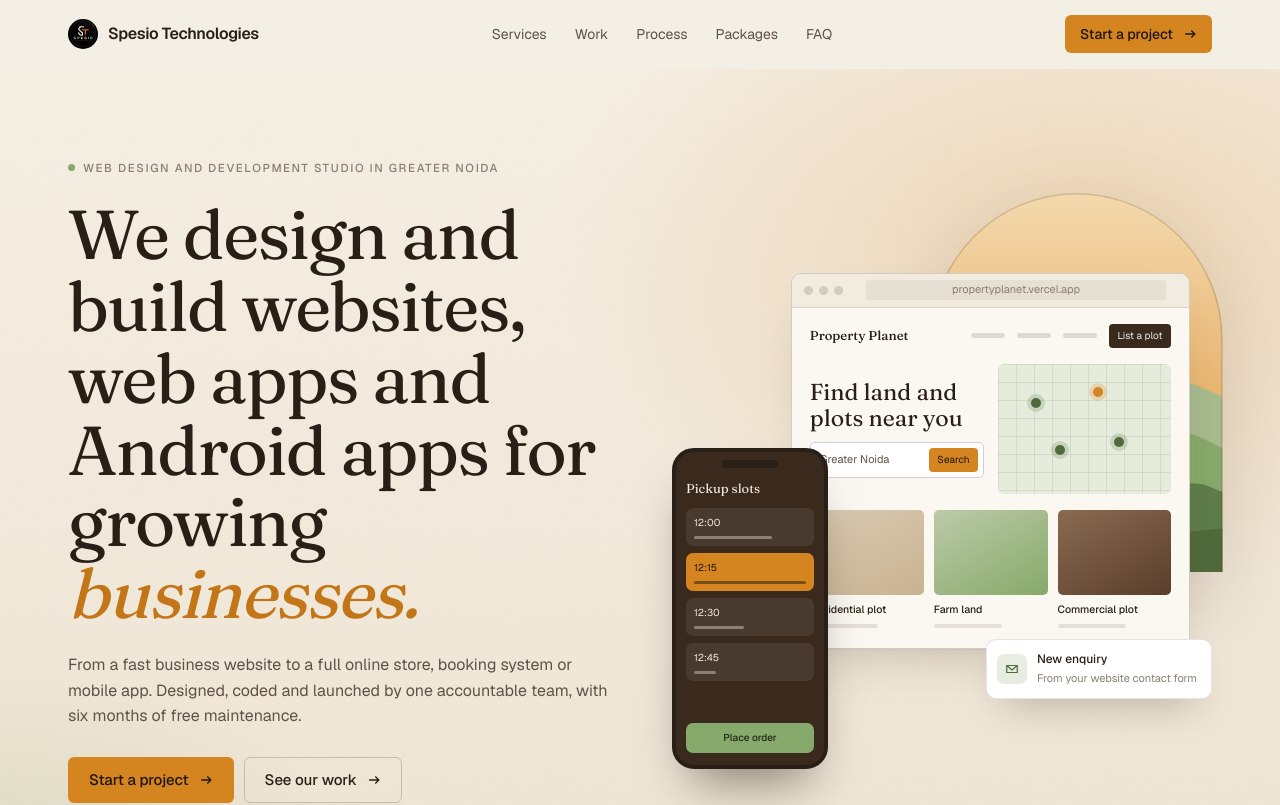
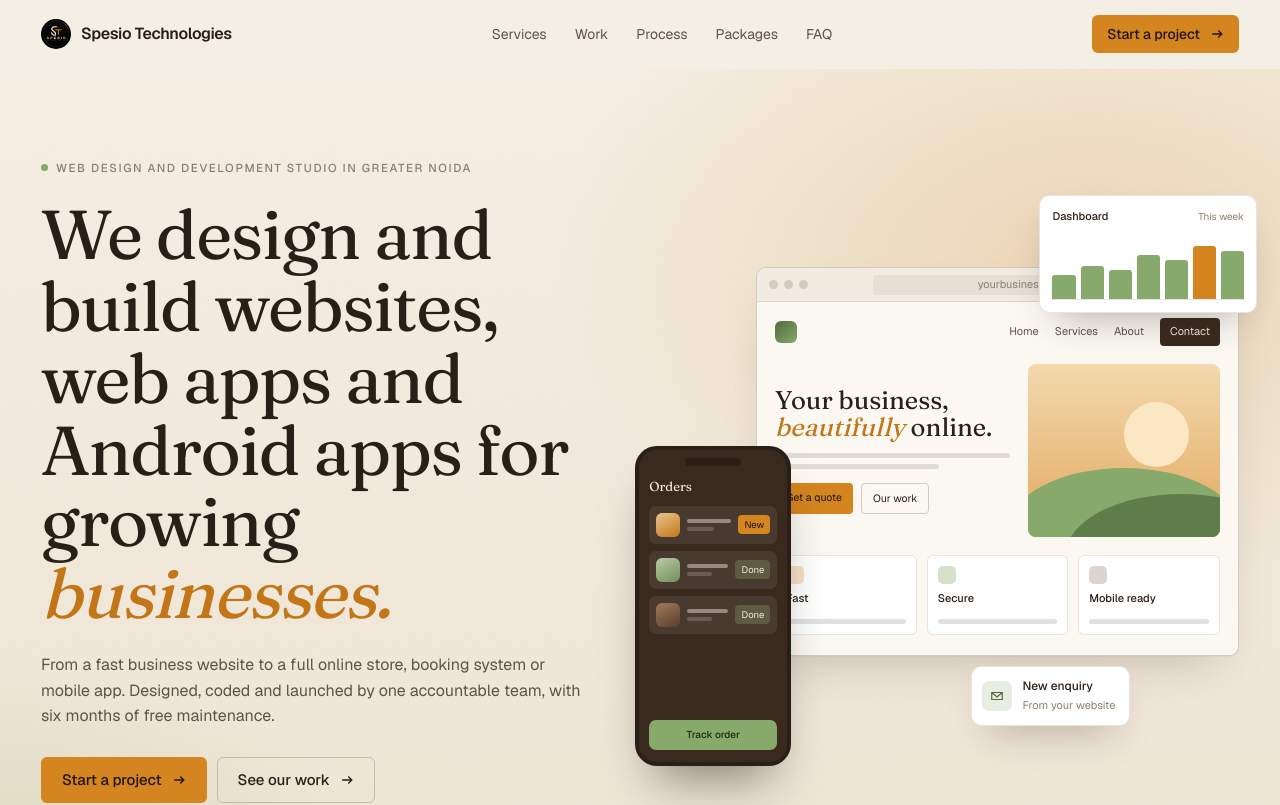
Before and after one commit to SoaibAkhtar321/Spesio-Technologies, a React (Vite) app: page / in a window 1280 px wide. Shown: the top 805 px of the page. Built offline with nearby package versions, Linux system fonts and the light colour scheme.

Commit message:
General hero illustration

```diff
--- a/src/components/Mockups.tsx
+++ b/src/components/Mockups.tsx
@@ -22,44 +22,45 @@ export function BrowserFrame({ url, children, className = '' }: { url: string; c
   );
 }
 
-/** Hero composite: a property website, a food-ordering app and an enquiry notification. */
+/** Hero composite: a general business website, a mobile app and an admin dashboard working together. */
 export function HeroComposite() {
   return (
-    <div className="composite" role="img" aria-label="Illustration of a property website in a browser, an Android food ordering app on a phone, and a new enquiry notification">
-      <BrowserFrame url="propertyplanet.vercel.app" className="composite__browser">
-        <div className="mini-site">
-          <div className="mini-site__nav">
-            <b>Property Planet</b>
-            <span />
-            <span />
-            <span />
-            <em>List a plot</em>
+    <div className="composite" role="img" aria-label="Illustration of a business website, a mobile app and an admin dashboard built by Spesio Technologies">
+      <BrowserFrame url="yourbusiness.com" className="composite__browser">
+        <div className="gsite">
+          <div className="gsite__nav">
+            <span className="gsite__logo" />
+            <span>Home</span>
+            <span>Services</span>
+            <span>About</span>
+            <em>Contact</em>
           </div>
-          <div className="mini-site__hero">
+          <div className="gsite__hero">
             <div>
-              <p className="mini-site__h">Find land and plots near you</p>
-              <div className="mini-site__search">
-                <span>Greater Noida</span>
-                <em>Search</em>
+              <p className="gsite__h">
+                Your business,
+                <br />
+                <i>beautifully</i> online.
+              </p>
+              <span className="gsite__p" />
+              <span className="gsite__p short" />
+              <div className="gsite__btns">
+                <em>Get a quote</em>
+                <span>Our work</span>
               </div>
             </div>
-            <div className="mini-map">
-              {[
-                [22, 30],
-                [58, 22],
-                [70, 60],
-                [36, 66],
-              ].map(([x, y], i) => (
-                <i key={i} style={{ left: `${x}%`, top: `${y}%` }} />
-              ))}
+            <div className="gsite__img">
+              <span className="sun" />
+              <span className="hill h1" />
+              <span className="hill h2" />
             </div>
           </div>
-          <div className="mini-site__cards">
-            {['Residential plot', 'Farm land', 'Commercial plot'].map((t) => (
+          <div className="gsite__cards">
+            {['Fast', 'Secure', 'Mobile ready'].map((t, i) => (
               <div key={t}>
-                <span className="mini-site__thumb" />
+                <span className={`gsite__icon c${i}`} />
                 <b>{t}</b>
-                <span className="mini-site__line" />
+                <span className="gsite__p" />
               </div>
             ))}
           </div>
@@ -68,14 +69,30 @@ export function HeroComposite() {
 
       <div className="phone composite__phone" aria-hidden="true">
         <div className="phone__notch" />
-        <p className="phone__title">Pickup slots</p>
-        {['12:00', '12:15', '12:30', '12:45'].map((t, i) => (
-          <div key={t} className={`phone__slot${i === 1 ? ' is-active' : ''}`}>
-            <span>{t}</span>
-            <i style={{ width: `${[70, 100, 45, 20][i]}%` }} />
+        <p className="phone__title">Orders</p>
+        {[0, 1, 2].map((i) => (
+          <div key={i} className="gapp__row">
+            <span className={`gapp__img c${i}`} />
+            <span className="gapp__lines">
+              <i />
+              <i className="short" />
+            </span>
+            <em className={i === 0 ? 'new' : ''}>{i === 0 ? 'New' : 'Done'}</em>
           </div>
         ))}
-        <div className="phone__cta">Place order</div>
+        <div className="phone__cta">Track order</div>
+      </div>
+
+      <div className="dash composite__dash" aria-hidden="true">
+        <div className="dash__head">
+          <b>Dashboard</b>
+          <small>This week</small>
+        </div>
+        <div className="dash__bars">
+          {[38, 52, 46, 70, 62, 84, 76].map((h, i) => (
+            <i key={i} style={{ height: `${h}%` }} />
+          ))}
+        </div>
       </div>
 
       <div className="toast composite__toast" aria-hidden="true">
@@ -86,7 +103,7 @@ export function HeroComposite() {
         </span>
         <span>
           <b>New enquiry</b>
-          <small>From your website contact form</small>
+          <small>From your website</small>
         </span>
       </div>
     </div>
--- a/src/index.css
+++ b/src/index.css
@@ -609,3 +609,68 @@ a.channel:hover b { color: var(--walnut-2); }
   .hero-arch { width: 54%; right: -2%; }
 }
 .ec__motif { aspect-ratio: 3 / 4; width: 70%; justify-self: center; border-radius: 999px 999px 6px 6px; background: radial-gradient(rgba(255, 255, 255, 0.6) 1px, transparent 1.5px) 0 0 / 7px 7px, linear-gradient(170deg, #f6ead8, #d9b98c); border: 1px solid rgba(90, 62, 43, 0.15); }
+/* Wider layout: use more of large screens, keep a comfortable edge on small ones. */
+:root { --maxw: 1360px; --gutter: clamp(20px, 3.2vw, 56px); }
+
+@media (min-width: 1040px) { .hero__grid { grid-template-columns: 0.95fr 1.05fr; gap: 48px; } }
+
+/* Hero v3: generalised website, app and dashboard */
+.hero-arch { display: none; }
+.proof li { font-family: var(--f-serif); font-size: 20px; color: var(--text); opacity: 0.85; font-variation-settings: 'opsz' 36; display: inline-flex; align-items: center; gap: 14px; }
+.proof li + li::before { content: ''; width: 5px; height: 5px; border-radius: 50%; background: var(--amber); }
+.proof ul { gap: 8px 14px; }
+.composite { padding-top: 40px; padding-bottom: 110px; }
+@media (min-width: 601px) { .composite { padding-top: 40px; padding-bottom: 110px; } .composite__browser { margin-left: 12%; width: 84%; } }
+.gsite { padding: 16px 18px 20px; display: grid; gap: 18px; font-size: 11px; background: #fbf8f2; }
+.gsite__nav { display: flex; align-items: center; gap: 16px; color: var(--text-2); }
+.gsite__logo { width: 22px; height: 22px; border-radius: 6px; margin-right: auto; background: linear-gradient(135deg, var(--sage-ink), var(--sage)); }
+.gsite__nav em { font-style: normal; padding: 5px 10px; border-radius: 4px; background: var(--walnut); color: var(--on-dark); }
+.gsite__hero { display: grid; grid-template-columns: 1.1fr 0.9fr; gap: 18px; align-items: center; }
+.gsite__h { font-family: var(--f-serif); font-size: clamp(18px, 2vw, 28px); line-height: 1.05; margin-bottom: 12px; font-variation-settings: 'opsz' 72; }
+.gsite__h i { color: var(--amber-hover); }
+.gsite__p { display: block; height: 5px; border-radius: 3px; background: rgba(58, 42, 30, 0.14); margin-top: 6px; }
+.gsite__p.short { width: 70%; }
+.gsite__btns { display: flex; gap: 8px; margin-top: 14px; }
+.gsite__btns em { font-style: normal; padding: 6px 11px; border-radius: 4px; background: var(--amber); color: var(--on-amber); font-size: 10.5px; }
+.gsite__btns span { padding: 6px 11px; border-radius: 4px; border: 1px solid var(--line-2); font-size: 10.5px; }
+.gsite__img { position: relative; aspect-ratio: 1 / 0.9; border-radius: 8px; overflow: hidden; background: linear-gradient(180deg, #f3d9ad, #e2a95f); }
+.gsite__img .sun { position: absolute; width: 34%; aspect-ratio: 1; left: 50%; top: 22%; border-radius: 50%; background: #fbe7c4; }
+.gsite__img .hill { position: absolute; left: -10%; right: -10%; border-radius: 50% 50% 0 0; }
+.gsite__img .h1 { bottom: -30%; height: 70%; background: #87a96b; }
+.gsite__img .h2 { bottom: -45%; height: 70%; left: 20%; right: -40%; background: #5f7d4a; }
+.gsite__cards { display: grid; grid-template-columns: repeat(3, 1fr); gap: 10px; }
+.gsite__cards div { display: grid; gap: 6px; padding: 10px; border: 1px solid var(--line); border-radius: 6px; background: #fff; }
+.gsite__cards b { font-weight: 500; }
+.gsite__icon { width: 18px; height: 18px; border-radius: 5px; }
+.gsite__icon.c0 { background: rgba(213, 133, 31, 0.25); }
+.gsite__icon.c1 { background: rgba(135, 169, 107, 0.35); }
+.gsite__icon.c2 { background: rgba(90, 62, 43, 0.22); }
+.gapp__row { display: grid; grid-template-columns: 24px 1fr auto; align-items: center; gap: 7px; padding: 7px; border-radius: 7px; background: rgba(241, 235, 224, 0.08); font-size: 9.5px; }
+.gapp__img { width: 24px; height: 24px; border-radius: 6px; }
+.gapp__img.c0 { background: linear-gradient(150deg, #e9c48f, #c37617); }
+.gapp__img.c1 { background: linear-gradient(150deg, #bccaa8, #6f8f57); }
+.gapp__img.c2 { background: linear-gradient(150deg, #a07a5c, #5a3e2b); }
+.gapp__lines { display: grid; gap: 4px; }
+.gapp__lines i { height: 4px; border-radius: 2px; background: rgba(241, 235, 224, 0.45); }
+.gapp__lines i.short { width: 60%; background: rgba(241, 235, 224, 0.2); }
+.gapp__row em { font-style: normal; padding: 2px 6px; border-radius: 4px; background: rgba(135, 169, 107, 0.3); color: var(--on-dark); }
+.gapp__row em.new { background: var(--amber); color: var(--on-amber); }
+.dash { position: absolute; width: clamp(170px, 17vw, 220px); padding: 12px; border-radius: 10px; background: #fff; border: 1px solid var(--line); box-shadow: 0 18px 40px -18px rgba(42, 31, 23, 0.4); font-size: 11px; }
+.dash__head { display: flex; justify-content: space-between; align-items: baseline; margin-bottom: 10px; }
+.dash__head b { font-weight: 500; }
+.dash__head small { color: var(--text-3); font-size: 10px; }
+.dash__bars { height: 64px; display: flex; align-items: flex-end; gap: 5px; border-bottom: 1px solid var(--line); }
+.dash__bars i { flex: 1; border-radius: 3px 3px 0 0; background: var(--sage); }
+.dash__bars i:nth-child(6) { background: var(--amber); }
+.composite__dash { right: -6px; top: 0; }
+.composite__toast { right: 18%; bottom: 40px; }
+@media (max-width: 600px) {
+  .composite { padding-top: 30px; padding-bottom: 150px; }
+  .composite__dash { width: 150px; top: -6px; right: 0; }
+  .gsite__cards div:nth-child(3) { display: none; }
+  .gsite__cards { grid-template-columns: 1fr 1fr; }
+  .composite__toast { right: 0; bottom: 10px; }
+}
+@media (min-width: 601px) { .composite { padding-top: 72px; } .composite__browser { margin-left: 20%; width: 80%; } .composite__dash { top: 0; right: -18px; } }
+@media (max-width: 600px) { .composite { padding-top: 78px; } .composite__browser { margin-left: 18%; width: 82%; } .gsite__btns span { display: none; } }
+.gsite__btns em { white-space: nowrap; }
--- a/src/pages/Home.tsx
+++ b/src/pages/Home.tsx
@@ -2,7 +2,7 @@ import { useEffect, useState, type CSSProperties, type FormEvent } from 'react';
 import { Link, scrollToTarget } from '../router';
 import { HERO, BUILD_LIST, SERVICES, PROJECTS, PROCESS, PRINCIPLES, STACK, PACKAGES, FAQS, CONTACT, SITE, STUDIO } from '../content/site';
 import { Btn, Arrow, ArrowUpRight, SectionHead } from '../components/ui';
-import { BrowserFrame, HeroArch, HeroComposite, ProjectScreen, ServiceArt } from '../components/Mockups';
+import { BrowserFrame, HeroComposite, ProjectScreen, ServiceArt } from '../components/Mockups';
 import { CoverArt } from '../components/CoverArt';
 
 /* ------------------------------------------------------------------ Hero */
@@ -27,21 +27,17 @@ function Hero() {
           </div>
         </div>
         <div className="hero__visual" data-rv="">
-          <HeroArch />
           <HeroComposite />
         </div>
       </div>
       <div className="wrap">
         <div className="proof">
-          <span className="label">Recent projects</span>
+          <span className="label">What we build</span>
           <ul>
-            {PROJECTS.map((p) => (
-              <li key={p.slug}>
-                <Link href={`/work/${p.slug}`}>{p.name}</Link>
-              </li>
+            {BUILD_LIST.map((b) => (
+              <li key={b}>{b}</li>
             ))}
           </ul>
-          <span className="label proof__right">{BUILD_LIST.slice(0, 4).join(' · ')}</span>
         </div>
       </div>
     </section>
```
